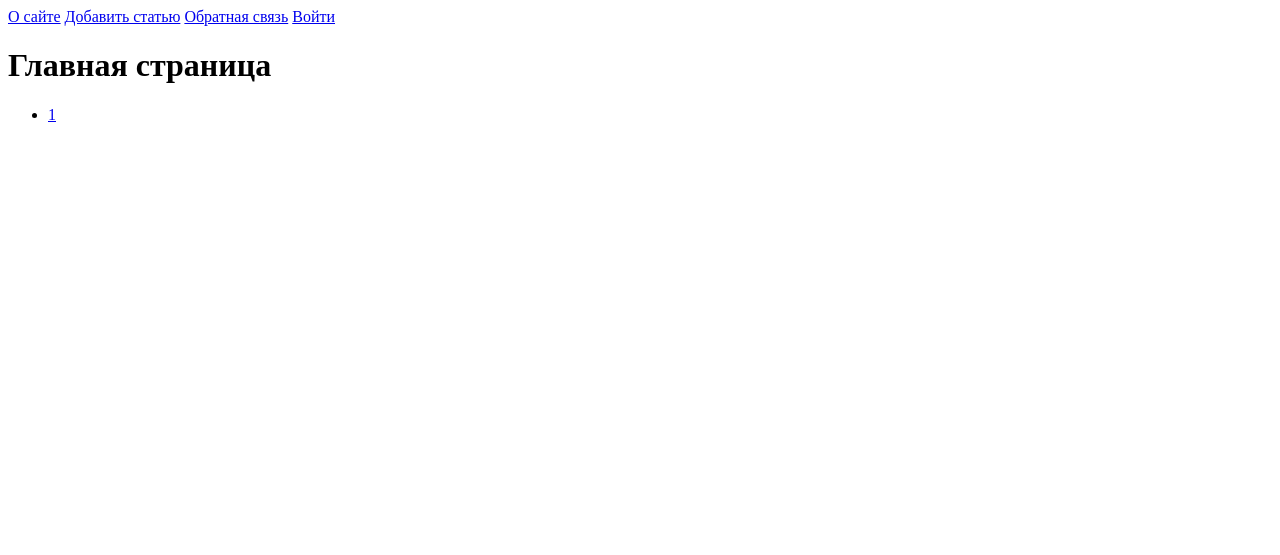
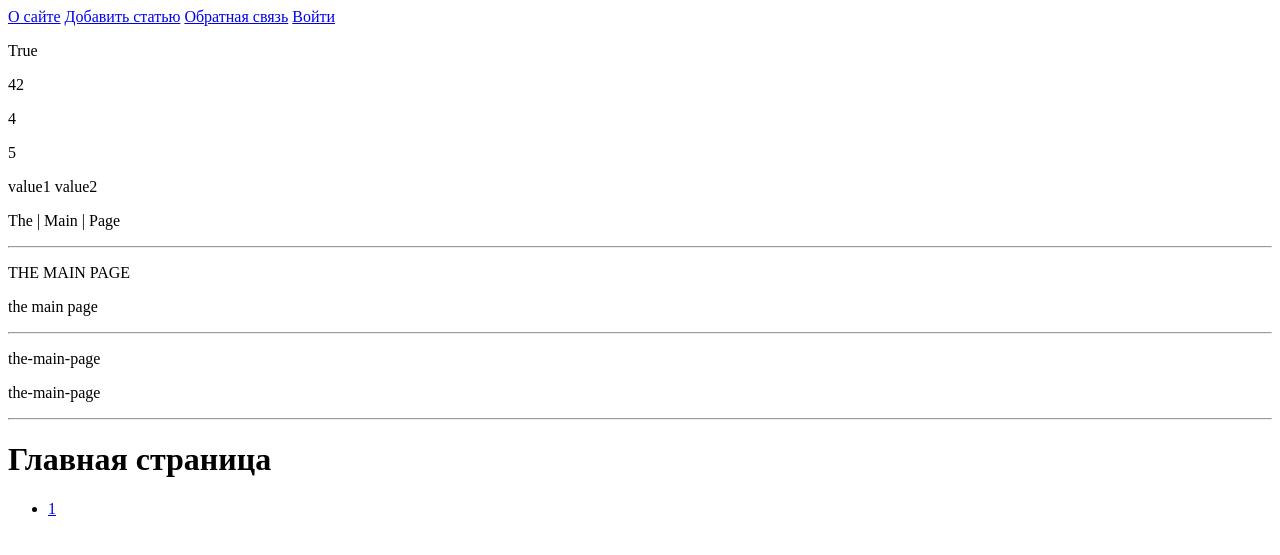
Before and after one commit to bayur-yuliya/recipes_blog, a Django app: page / in a window 1280 px wide. Shown: the top 555 px of the page. Run offline with Django 4.2, Linux system fonts and the light colour scheme; data that the repository does not hold is empty.

Commit message:
Work with filters

```diff
--- a/recipes_app/templates/recipes_app/index.html
+++ b/recipes_app/templates/recipes_app/index.html
@@ -2,7 +2,24 @@
 
 {% block index %}{% endblock %}
 {% block content %}
-<h1>{{title}}</h1>
+
+<p>{{  float|divisibleby:'3'  }}</p>
+<p>{{  value|add:'30'  }}</p>
+<p>{{  lst | length  }}</p>
+<p>{{  set|length  }}</p>
+<p>{{  dict.key1  }}   {{  dict.key2  }}</p>
+<p>{{  lst_str|join:" | "  }}</p>
+
+<hr>
+<p>{{  str|upper  }}</p>
+<p>{{  str|lower  }}</p>
+
+<hr>
+<p>{{  str|slugify  }}</p>
+<p>{{  url  }}</p>
+
+<hr>
+<h1>{{  title  }}</h1>
 
 {%  for el in page_obj  %}
 	{% if el.is_published  %}
--- a/recipes_app/views.py
+++ b/recipes_app/views.py
@@ -3,6 +3,7 @@ from django.http import HttpResponseNotFound, HttpResponse
 from django.shortcuts import redirect
 from django.urls import reverse
 from django.core.paginator import Paginator
+from django.template.defaultfilters import slugify
 
 from .forms import RegisterUserForm, RecipeForm
 from .models import Recipe, Category
@@ -16,6 +17,14 @@ def index(request):
     data = {
         "title": "Главная страница",
         "page_obj": page_obj,
+        "str": "The Main Page",
+        'value': 12,
+        'float': 3.9,
+        'lst': [10, 2, 'sdf', True],
+        "lst_str": ['The', 'Main', 'Page'],
+        'set': {1, 2, 3, 4, 5},
+        'dict': {'key1':'value1', 'key2': 'value2'},
+        "url": slugify("The Main Page"),
     }
     return render(request, "recipes_app/index.html", context=data)
 
@@ -45,7 +54,7 @@ def add_page(request):
     form = RecipeForm(request.POST)
     if form.is_valid():
         form.save()
-    return redirect(reverse('index'))
+    return redirect(reverse("index"))
 
 
 def edit_recipe(request, pk):
@@ -56,7 +65,7 @@ def edit_recipe(request, pk):
     form = RecipeForm(request.POST, instance=recipe)
     if form.is_valid():
         form.save()
-    return redirect(reverse('recipe', kwargs={"pk": pk}))
+    return redirect(reverse("recipe", kwargs={"pk": pk}))
 
 
 def post(request, pk):
```
